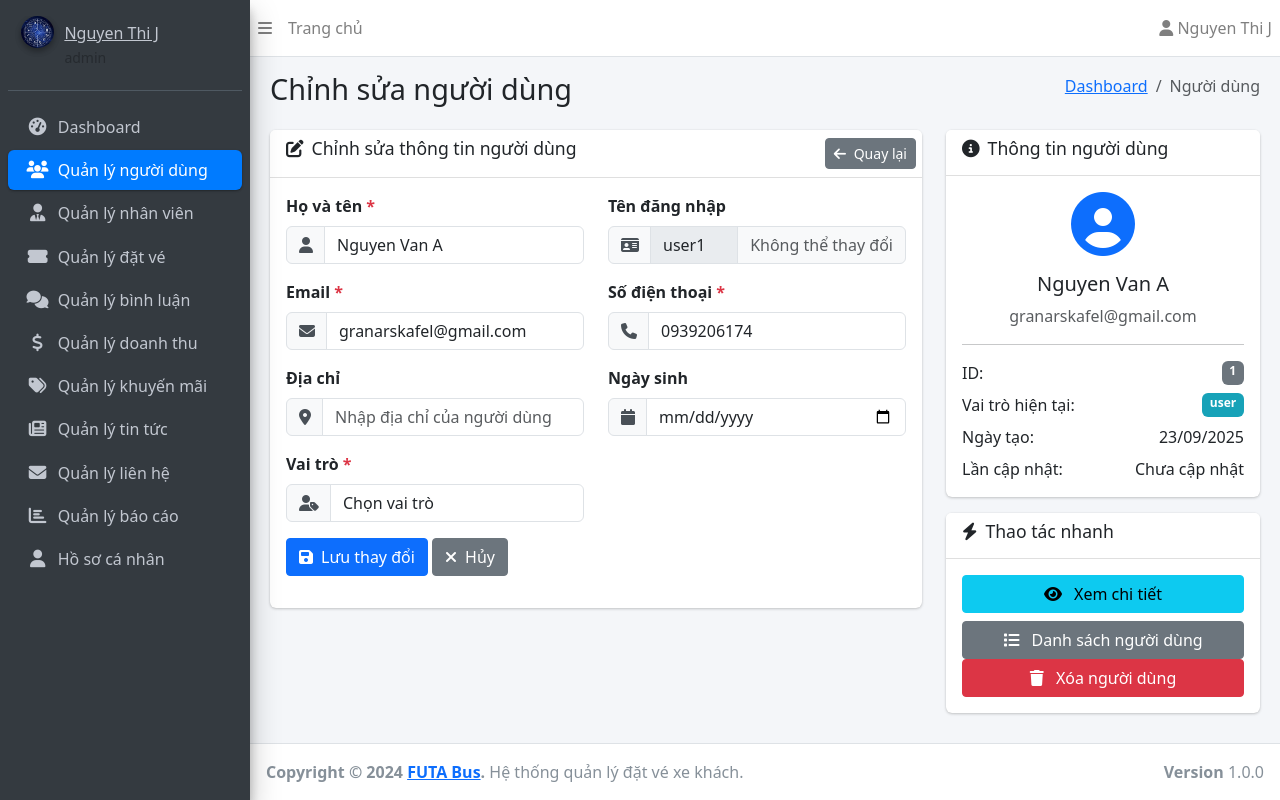
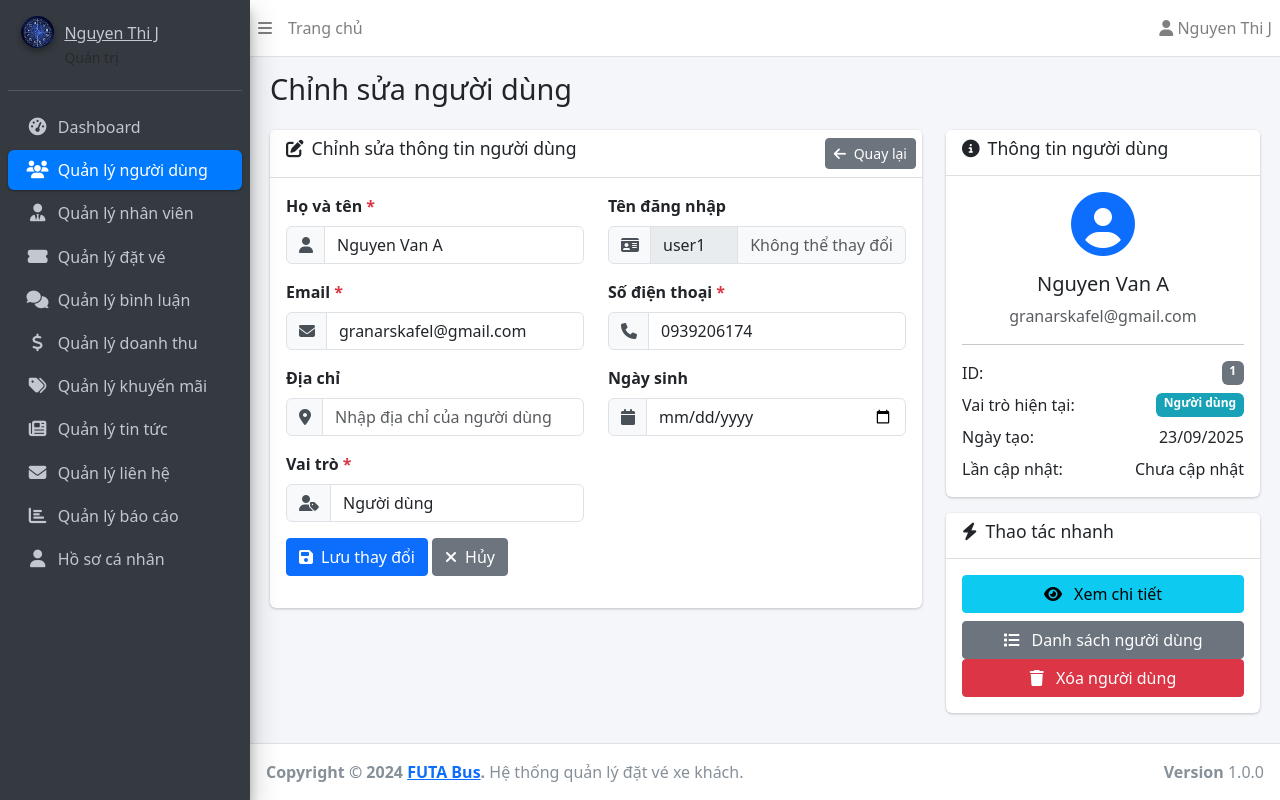
Before and after one commit to ThanhThanh114/bctmdt, a Laravel app: page /admin/users/1/edit in a window 1280 px wide. Run offline with Laravel 12, Linux system fonts and the light colour scheme; a user stored in the database is signed in; data comes from the database, SQL or seed files in the repository; some libraries are stand-ins or nearby versions.

Commit message:
Phân trang người dùng, sửa hiển thị role

```diff
--- a/app/Http/Controllers/Admin/UsersController.php
+++ b/app/Http/Controllers/Admin/UsersController.php
@@ -30,9 +30,9 @@ class UsersController extends Controller
         }
 
         // Exclude admin users from regular listing
-        $query->where('role', '!=', 'Admin');
+        $query->where('role', '!=', 'admin');
 
-        $users = $query->paginate(10);
+        $users = $query->paginate(15);
 
         return view('AdminLTE.admin.users.index', compact('users'));
     }
@@ -89,7 +89,7 @@ class UsersController extends Controller
             'fullname' => 'required|string|max:100',
             'email' => 'required|email|unique:users,email,' . $user->id,
             'phone' => 'required|string|max:15|unique:users,phone,' . $user->id,
-            'role' => 'required|in:User,Staff,Bus_owner'
+            'role' => 'required|in:user,staff,bus_owner'
         ]);
 
         $user->update([
--- a/database/seeders/DatabaseSeeder.php
+++ b/database/seeders/DatabaseSeeder.php
@@ -16,8 +16,10 @@ class DatabaseSeeder extends Seeder
         // User::factory(10)->create();
 
         User::factory()->create([
-            'name' => 'Test User',
+            'username' => 'testuser',
+            'fullname' => 'Test User',
             'email' => 'test@example.com',
+            'role' => 'Admin',
         ]);
     }
 }
--- a/resources/views/AdminLTE/admin/binh_luan/index.blade.php
+++ b/resources/views/AdminLTE/admin/binh_luan/index.blade.php
@@ -232,7 +232,7 @@
 
                 <!-- Pagination -->
                 <div class="mt-3">
-                    {{ $binhLuan->appends(request()->query())->links() }}
+                    {{ $binhLuan->appends(request()->query())->links('pagination::bootstrap-4') }}
                 </div>
             </div>
         </div>
--- a/resources/views/AdminLTE/admin/contact/index.blade.php
+++ b/resources/views/AdminLTE/admin/contact/index.blade.php
@@ -134,7 +134,7 @@
                         </tbody>
                     </table>
                 </div>
-                <div class="mt-3">{{ $contacts->appends(request()->query())->links() }}</div>
+                <div class="mt-3">{{ $contacts->appends(request()->query())->links('pagination::bootstrap-4') }}</div>
             </div>
         </div>
     </div>
--- a/resources/views/AdminLTE/admin/khuyen_mai/index.blade.php
+++ b/resources/views/AdminLTE/admin/khuyen_mai/index.blade.php
@@ -179,7 +179,7 @@
 
                 <!-- Pagination -->
                 <div class="mt-3">
-                    {{ $khuyenMai->appends(request()->query())->links() }}
+                    {{ $khuyenMai->appends(request()->query())->links('pagination::bootstrap-4') }}
                 </div>
             </div>
         </div>
--- a/resources/views/AdminLTE/admin/nhan_vien/index.blade.php
+++ b/resources/views/AdminLTE/admin/nhan_vien/index.blade.php
@@ -134,7 +134,7 @@
             </div>
 
             <div class="card-footer clearfix">
-                {{ $nhanViens->links() }}
+                {{ $nhanViens->links('pagination::bootstrap-4') }}
             </div>
         </div>
     </div>
--- a/resources/views/AdminLTE/admin/tin_tuc/index.blade.php
+++ b/resources/views/AdminLTE/admin/tin_tuc/index.blade.php
@@ -134,7 +134,7 @@
                         </tbody>
                     </table>
                 </div>
-                <div class="mt-3">{{ $tinTuc->appends(request()->query())->links() }}</div>
+                <div class="mt-3">{{ $tinTuc->appends(request()->query())->links('pagination::bootstrap-4') }}</div>
             </div>
         </div>
     </div>
--- a/resources/views/AdminLTE/admin/users/edit.blade.php
+++ b/resources/views/AdminLTE/admin/users/edit.blade.php
@@ -141,13 +141,13 @@
                                     <select class="form-control @error('role') is-invalid @enderror" id="role"
                                         name="role" required>
                                         <option value="">Chọn vai trò</option>
-                                        <option value="User" {{ old('role', $user->role) == 'User' ? 'selected' : '' }}>
+                                        <option value="user" {{ strtolower(old('role', $user->role)) == 'user' ? 'selected' : '' }}>
                                             Người dùng</option>
-                                        <option value="Staff"
-                                            {{ old('role', $user->role) == 'Staff' ? 'selected' : '' }}>Nhân viên
+                                        <option value="staff"
+                                            {{ strtolower(old('role', $user->role)) == 'staff' ? 'selected' : '' }}>Nhân viên
                                         </option>
-                                        <option value="Bus_owner"
-                                            {{ old('role', $user->role) == 'Bus_owner' ? 'selected' : '' }}>Nhà xe
+                                        <option value="bus_owner"
+                                            {{ strtolower(old('role', $user->role)) == 'bus_owner' ? 'selected' : '' }}>Nhà xe
                                         </option>
                                     </select>
                                     @error('role')
@@ -211,7 +211,17 @@
             </div>
             <div class="d-flex justify-content-between mb-2">
                 <span>Vai trò hiện tại:</span>
-                <span class="badge badge-info">{{ $user->role }}</span>
+                <span class="badge badge-info">
+                    @if(strtolower($user->role) === 'admin')
+                        Quản trị
+                    @elseif(strtolower($user->role) === 'staff')
+                        Nhân viên
+                    @elseif(strtolower($user->role) === 'bus_owner')
+                        Nhà xe
+                    @else
+                        Người dùng
+                    @endif
+                </span>
             </div>
             <div class="d-flex justify-content-between mb-2">
                 <span>Ngày tạo:</span>
--- a/resources/views/layouts/admin.blade.php
+++ b/resources/views/layouts/admin.blade.php
@@ -81,7 +81,17 @@
                     </div>
                     <div class="info">
                         <a href="#" class="d-block">{{ Auth::user()->fullname ?? Auth::user()->username }}</a>
-                        <small class="text-muted">{{ Auth::user()->role }}</small>
+                        <small class="text-muted">
+                            @if(strtolower(Auth::user()->role) === 'admin')
+                                Quản trị
+                            @elseif(Auth::user()->role === 'Staff')
+                                Nhân viên
+                            @elseif(Auth::user()->role === 'Bus_owner')
+                                Nhà xe
+                            @else
+                                Người dùng
+                            @endif
+                        </small>
                     </div>
                 </div>
 
@@ -241,12 +251,12 @@
                         <div class="col-sm-6">
                             <h1 class="m-0">@yield('page-title', 'Dashboard')</h1>
                         </div>
-                        <div class="col-sm-6">
+                        {{-- <div class="col-sm-6">
                             <ol class="breadcrumb float-sm-right">
                                 <li class="breadcrumb-item"><a href="{{ route('admin.dashboard') }}">Dashboard</a></li>
                                 <li class="breadcrumb-item active">@yield('breadcrumb', 'Tổng quan')</li>
                             </ol>
-                        </div>
+                        </div> --}}
                     </div>
                 </div>
             </div>
```
Also changed, not shown: database/factories/UserFactory.php (+7 -1 lines), resources/views/AdminLTE/admin/users/index.blade.php (+6 -6 lines), resources/views/AdminLTE/admin/users/show.blade.php (+20 -2 lines), database/migrations/2025_10_16_191512_pagination.php (added), public/assets/image/tin_gGfgBco4QXCVUqU6_1760637452.png (added).
